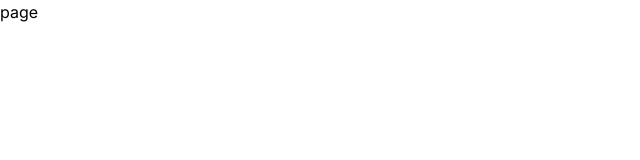
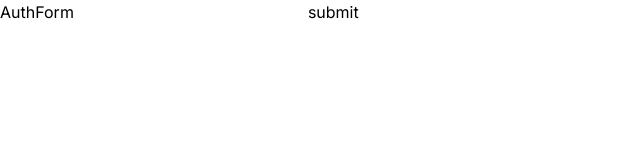
Before and after one commit to MBilalShaikh2003/FoodPanda, a Next.js app: page /Signin in a window 1280 px wide. Shown: the top 160 px of the page, without its empty margins (0-640 px from the left). Built offline with nearby package versions, Linux system fonts and the light colour scheme.

Commit message:
return AuthForm Component

```diff
--- a/src/app/Signin/page.jsx
+++ b/src/app/Signin/page.jsx
@@ -1,9 +1,7 @@
 import React from 'react'
-
+import AuthForm from '@/components/AuthForm'
 const page = () => {
-  return (
-    <div>page</div>
-  )
+  return <AuthForm/>
 }
 
 export default page
--- a/src/app/Signup/page.jsx
+++ b/src/app/Signup/page.jsx
@@ -1,9 +1,7 @@
 import React from 'react'
-
+import AuthForm from '@/components/AuthForm'
 const page = () => {
-  return (
-    <div>page</div>
-  )
+  return <AuthForm/>
 }
 
 export default page
```
